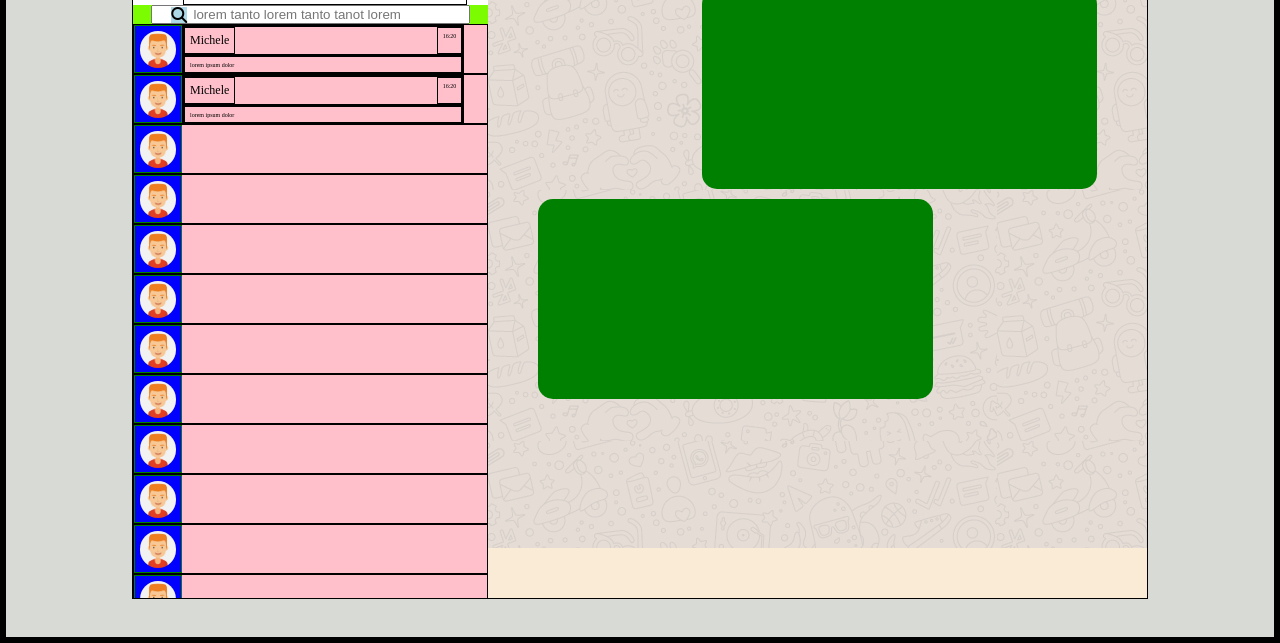
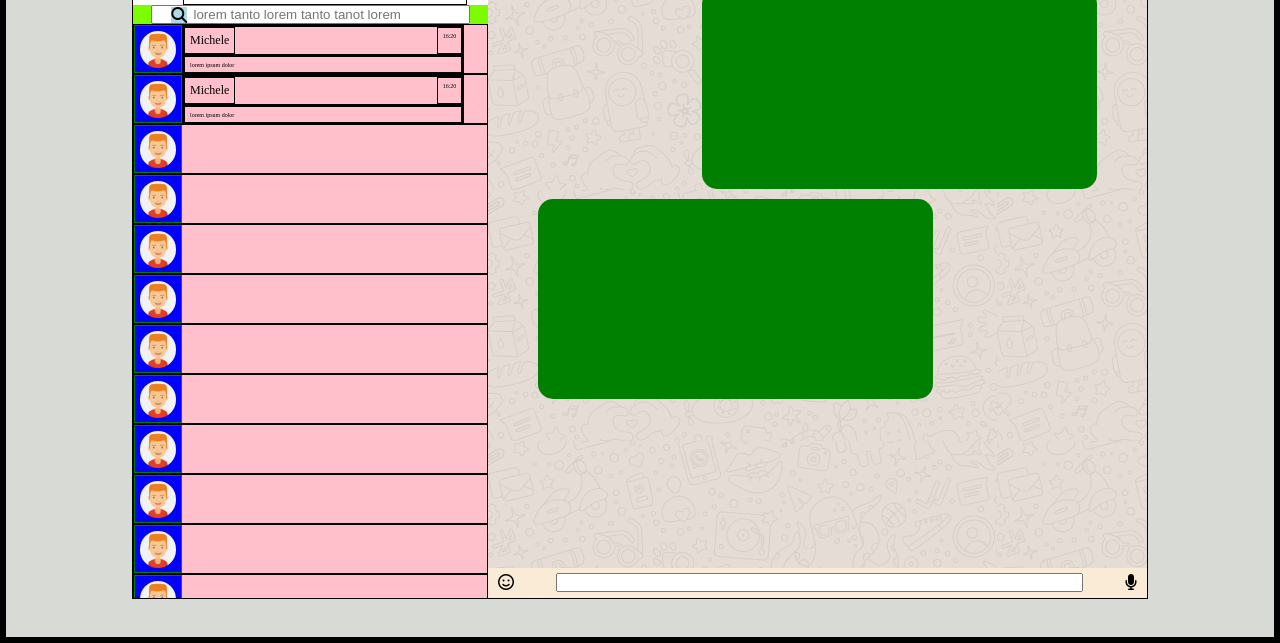
Before and after one commit to francesco-mauro/Boolzapp-Layout, a plain HTML site: page index.html in a window 1280 px wide. Shown: the part 157-800 px from the top of the page. Drawn offline with Linux system fonts and the light colour scheme.

Commit message:
add: footer responsive

```diff
--- a/css/responsive.css
+++ b/css/responsive.css
@@ -60,16 +60,26 @@
 
     /* <!-- header-user-options +++++++++++++++++++++++++++++++++++++--> */
 
-    #header-user-chat .pic-block{
+    #header-user-chat .pic-block {
         width: 50px;
 
     }
 
-    #header-user-chat .contact-text-user-chat{
+    #header-user-chat .contact-text-user-chat {
         width: 100%;
 
     }
 
+    /* <!-- footer-user-chat +++++++++++++++++++++++++++++++++++++--> */
+
+    #footer-user-chat div {
+        display: none;
+    }
+
+    #footer-user-chat input {
+      width: 100%;
+      margin: 0 10px;
+    }
 
 }
 
--- a/css/style.css
+++ b/css/style.css
@@ -378,7 +378,19 @@
 
 }
 
+/* <!-- footer-user-chat +++++++++++++++++++++++++++++++++++++--> */
 
 #footer-user-chat {
+    height: 30px;
+    display: flex;
     background-color: antiquewhite;
+    align-items: center;
 }
+
+#footer-user-chat div {
+    padding: 0 10px;
+}
+
+#footer-user-chat input {
+    width: 80%;
+}
--- a/index.html
+++ b/index.html
@@ -211,7 +211,15 @@
 
                 <!-- footer-user-chat +++++++++++++++++++++++++++++++++++++-->
 
-                <div id="footer-user-chat" class="height-7-p">
+                <div id="footer-user-chat" class="height-7-p justify-sb">
+
+                    <div>
+                        <i class="fa-regular fa-face-smile"></i>
+                    </div>
+                    <input type="text">
+                    <div> <i class="fa-solid fa-microphone"></i>
+                    </div>
+
 
                 </div>
                 <!-- footer-user-chat +++++++++++++++++++++++++++++++++++++-->
@@ -219,7 +227,8 @@
             </section>
             <!-- user chat +++++++++++++++++++++++++++++++++++++ -->
         </main>
-        <footer class="bg-grey back-footer"></footer>
+        <footer class="bg-grey back-footer">
+        </footer>
 
 
 
```
